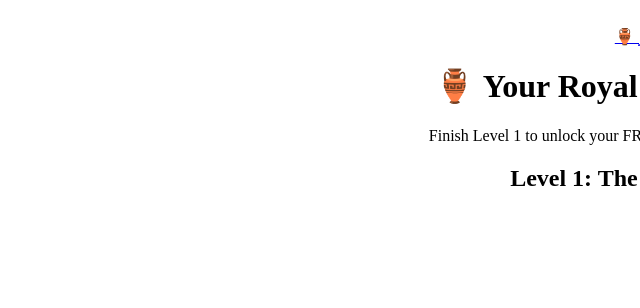
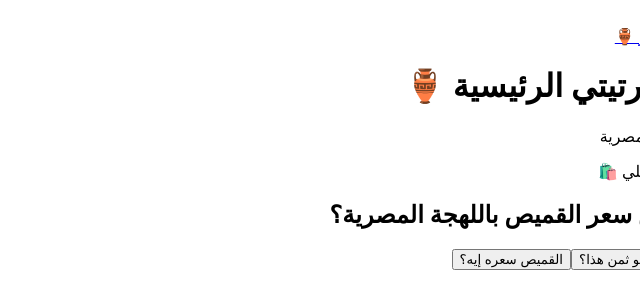
Before and after one commit to adamahmed29623-bit/Adam-Acadmey-yalla-masry, a Next.js app: page / in a window 1280 px wide. Shown: the top 308 px of the page, without its empty margins (640-1280 px from the left). Built offline with nearby package versions, Linux system fonts and the light colour scheme.

Commit message:
Update page.tsx

```diff
--- a/src/app/page.tsx
+++ b/src/app/page.tsx
@@ -1,20 +1,89 @@
 'use client';
-import Link from 'next/link';
+import React, { useState } from 'react';
 
-export default function HomePage() {
+// بيانات التحديات التعليمية للأكاديمية (بدون استماع)
+const academyChallenges = [
+  {
+    id: 1,
+    topic: "التسوق في خان الخليلي 🛍️",
+    question: "كيف تسأل عن سعر القميص باللهجة المصرية؟",
+    choices: ["بكام القميص ده؟", "ما هو ثمن هذا؟", "القميص سعره إيه؟"],
+    answer: "بكام القميص ده؟",
+    info: "كلمة 'بكام' هي المفتاح الذهبي للسؤال عن السعر في مصر."
+  },
+  {
+    id: 2,
+    topic: "المجاملات الملكية 👑",
+    question: "عندما يقول لك شخص 'نورت مصر'، ماذا ترد عليه؟",
+    choices: ["شكراً جزيلاً", "مصر منورة بأهلها", "أهلاً بك"],
+    answer: "مصر منورة بأهلها",
+    info: "المصريون يقدرون جداً الردود التي تشمل 'أهل مصر'."
+  }
+];
+
+export default function AcademyMain() {
+  const [index, setIndex] = useState(0);
+  const [selected, setSelected] = useState('');
+  const [isCorrect, setIsCorrect] = useState<boolean | null>(null);
+
+  const checkResult = (choice: string) => {
+    setSelected(choice);
+    setIsCorrect(choice === academyChallenges[index].answer);
+  };
+
   return (
-    <div className="min-h-screen bg-stone-100 p-8 text-center">
-      <h1 className="text-4xl font-black text-slate-900 mb-4">Your Royal Roadmap 🏺</h1>
-      <p className="text-amber-800 font-bold mb-8 italic">!Finish Level 1 to unlock your FREE Royal Cartouche</p>
+    <div className="min-h-screen bg-[#f8f5e9] p-4 md:p-10 font-sans" dir="rtl">
+      {/* رأس الصفحة الملكي */}
+      <header className="text-center mb-12">
+        <h1 className="text-5xl font-black text-slate-900 mb-4">أكاديمية نفرتيتي الرئيسية 🏺</h1>
+        <p className="text-amber-700 font-bold tracking-widest uppercase">مسار إتقان العامية المصرية</p>
+      </header>
 
-      <div className="max-w-md mx-auto">
-        <div className="bg-white p-6 rounded-2xl shadow-lg border-l-8 border-yellow-500">
-          <h2 className="text-2xl font-bold mb-4">Level 1: The Royal Accent</h2>
-          <Link href="/challenges">
-            <button className="bg-slate-800 text-white px-8 py-3 rounded-full font-bold hover:bg-yellow-600">
-              Start Now
-            </button>
-          </Link>
+      <div className="max-w-3xl mx-auto bg-white rounded-[3rem] shadow-2xl overflow-hidden border-8 border-double border-amber-200">
+        <div className="bg-amber-400 p-6 text-center">
+          <span className="bg-white/30 px-4 py-1 rounded-full text-sm font-bold text-amber-900 uppercase">
+            {academyChallenges[index].topic}
+          </span>
+        </div>
+
+        <div className="p-8 md:p-12">
+          <h2 className="text-2xl font-bold text-slate-800 mb-8 text-center leading-relaxed">
+            {academyChallenges[index].question}
+          </h2>
+
+          <div className="grid gap-4">
+            {academyChallenges[index].choices.map((choice) => (
+              <button
+                key={choice}
+                onClick={() => checkResult(choice)}
+                className={`p-5 rounded-2xl text-right font-bold transition-all border-2 ${
+                  selected === choice
+                    ? (isCorrect ? 'bg-green-100 border-green-500 text-green-800' : 'bg-red-100 border-red-500 text-red-800')
+                    : 'bg-stone-50 border-stone-200 hover:border-amber-400 text-slate-700'
+                }`}
+              >
+                {choice}
+              </button>
+            ))}
+          </div>
+
+          {isCorrect !== null && (
+            <div className={`mt-10 p-6 rounded-3xl ${isCorrect ? 'bg-green-50 border-green-200' : 'bg-red-50 border-red-200'} border-2`}>
+              <p className="font-black text-lg mb-2">
+                {isCorrect ? '✨ إجابة ملكية صحيحة!' : '❌ حاول مرة أخرى يا بطل..'}
+              </p>
+              <p className="text-slate-600 leading-relaxed">{academyChallenges[index].info}</p>
+
+              {isCorrect && (
+                <button
+                  onClick={() => { setIndex((index + 1) % academyChallenges.length); setSelected(''); setIsCorrect(null); }}
+                  className="mt-6 w-full bg-slate-900 text-white py-4 rounded-2xl font-black hover:bg-amber-600 transition-colors"
+                >
+                  التحدي القادم ⬅️
+                </button>
+              )}
+            </div>
+          )}
         </div>
       </div>
     </div>
```
